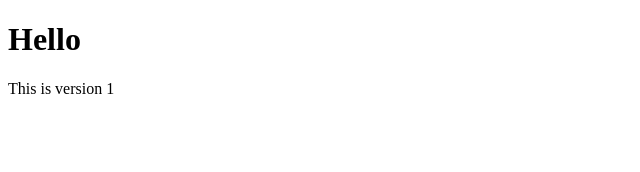
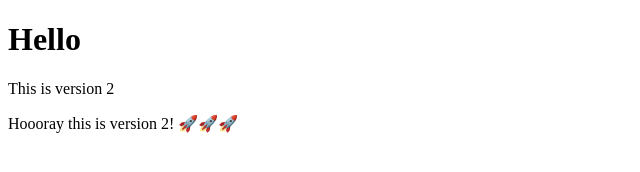
Before and after one commit to N2K-keli/first-repo, a plain HTML site: page index.html in a window 1280 px wide. Shown: the whole page, without its empty margins (0-640 px from the left). Drawn offline with Linux system fonts and the light colour scheme.

Commit message:
this is the second commit

```diff
--- a/index.html
+++ b/index.html
@@ -7,7 +7,9 @@
 </head>
 <body>
     <h1>Hello</h1>
-    <p>This is version 1</p>
+    <p>This is version 2</p>
+
+    <p>Hoooray this is version 2! 🚀🚀🚀</p>
 
 </body>
 </html>
```
